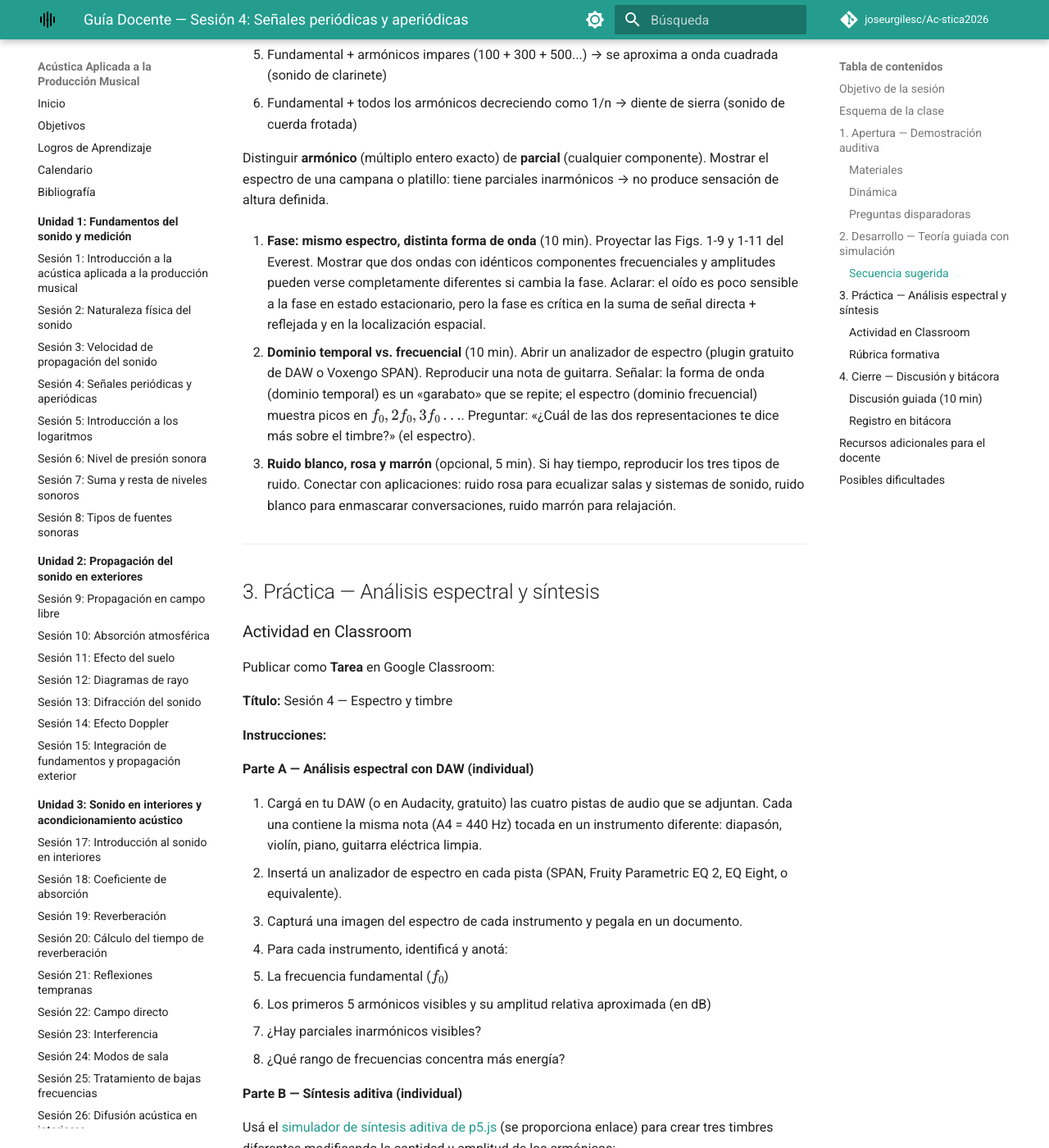
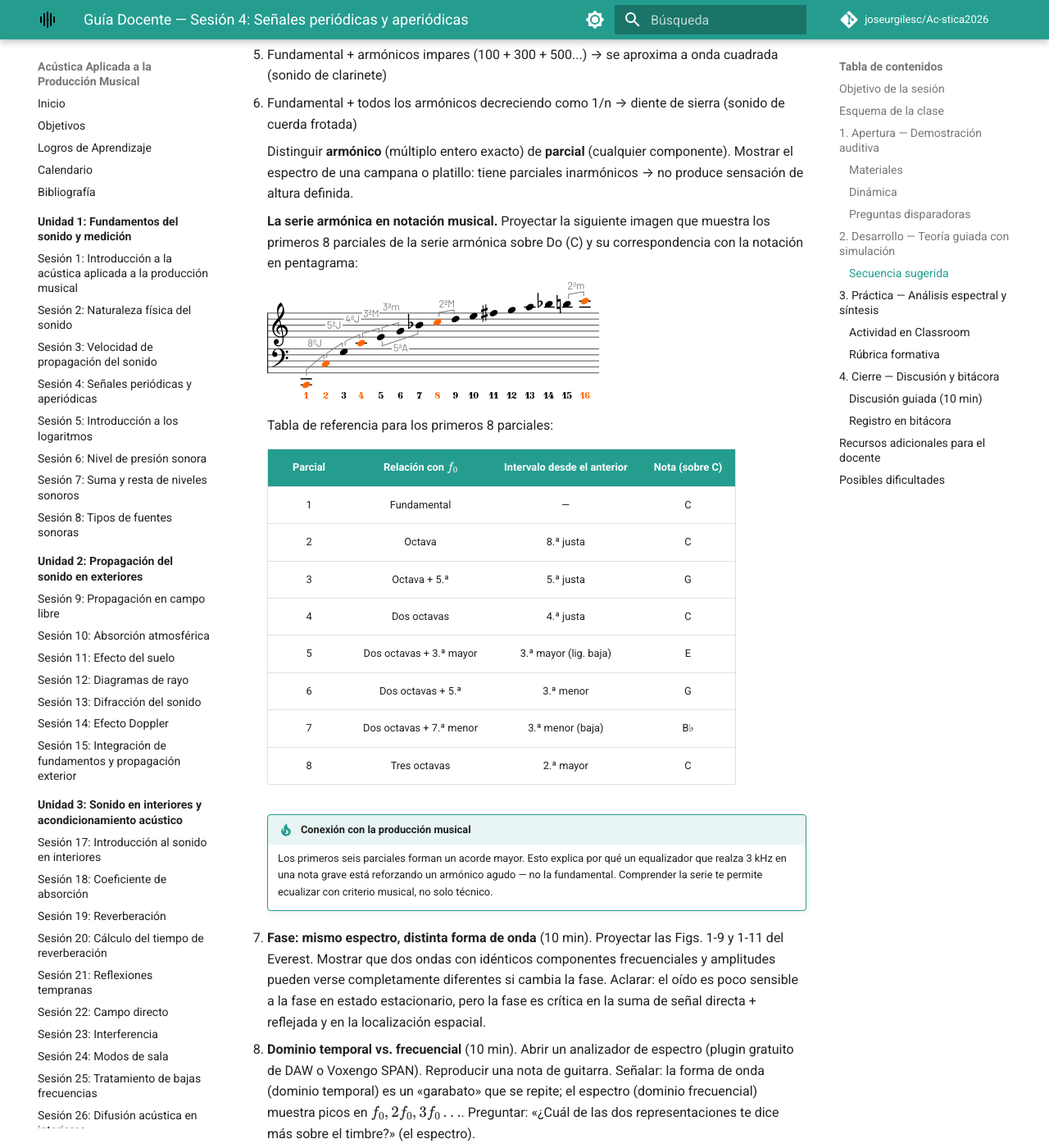
Before and after one commit to joseurgilesc/Ac-stica2026, an MkDocs documentation site: the page built from docs/guias-docente/sesion-04.md, in a window 1280 px wide and 1400 px high, scrolled down 1932 px. Shown: the whole window at 82% size. Built offline with MkDocs 1.6.1 and Material for MkDocs 9.7.7, drawn with Linux system fonts in a browser that asks for light colours; comment, search, counter and statistics services are not loaded; some of the changed text lies outside the part shown.

Commit message:
feat: agregar SVG de serie armónica y ejercicio a mano a guía sesión 04

```diff
--- a/docs/guias-docente/sesion-04.md
+++ b/docs/guias-docente/sesion-04.md
@@ -54,7 +54,27 @@ Que el estudiante distinga entre tonos puros, ondas complejas y ruido, comprenda
    - Fundamental + armónicos impares (100 + 300 + 500...) → se aproxima a onda cuadrada (sonido de clarinete)
    - Fundamental + todos los armónicos decreciendo como 1/n → diente de sierra (sonido de cuerda frotada)
 
-   Distinguir **armónico** (múltiplo entero exacto) de **parcial** (cualquier componente). Mostrar el espectro de una campana o platillo: tiene parciales inarmónicos → no produce sensación de altura definida.
+       Distinguir **armónico** (múltiplo entero exacto) de **parcial** (cualquier componente). Mostrar el espectro de una campana o platillo: tiene parciales inarmónicos → no produce sensación de altura definida.
+
+    **La serie armónica en notación musical.** Proyectar la siguiente imagen que muestra los primeros 8 parciales de la serie armónica sobre Do (C) y su correspondencia con la notación en pentagrama:
+
+    ![Serie armónica sobre Do](../img/serie_armonica.svg)
+
+    Tabla de referencia para los primeros 8 parciales:
+
+    | Parcial | Relación con $f_0$ | Intervalo desde el anterior | Nota (sobre C) |
+    |:-------:|:-------------------:|:---------------------------:|:--------------:|
+    | 1 | Fundamental | — | C |
+    | 2 | Octava | 8.ª justa | C |
+    | 3 | Octava + 5.ª | 5.ª justa | G |
+    | 4 | Dos octavas | 4.ª justa | C |
+    | 5 | Dos octavas + 3.ª mayor | 3.ª mayor (lig. baja) | E |
+    | 6 | Dos octavas + 5.ª | 3.ª menor | G |
+    | 7 | Dos octavas + 7.ª menor | 3.ª menor (baja) | B♭ |
+    | 8 | Tres octavas | 2.ª mayor | C |
+
+    !!! tip "Conexión con la producción musical"
+        Los primeros seis parciales forman un acorde mayor. Esto explica por qué un equalizador que realza 3 kHz en una nota grave está reforzando un armónico agudo — no la fundamental. Comprender la serie te permite ecualizar con criterio musical, no solo técnico.
 
 3. **Fase: mismo espectro, distinta forma de onda** (10 min). Proyectar las Figs. 1-9 y 1-11 del Everest. Mostrar que dos ondas con idénticos componentes frecuenciales y amplitudes pueden verse completamente diferentes si cambia la fase. Aclarar: el oído es poco sensible a la fase en estado estacionario, pero la fase es crítica en la suma de señal directa + reflejada y en la localización espacial.
 
@@ -101,6 +121,27 @@ Capturá la forma de onda y el espectro de cada timbre. Escribí una breve descr
 Redactá un comentario técnico que responda: ¿por qué dos instrumentos que tocan la misma nota suenan diferente? Usá los conceptos de **fundamental, armónicos, parciales, espectro y timbre**. Mencioná al menos un ejemplo concreto de los instrumentos que analizaste.
 
 **Fecha de entrega:** [definir según calendario]
+
+**Parte D — Serie armónica a mano (individual)**
+
+1. En papel pentagramado, escribí las series armónicas de cuatro notas fundamentales: **G (Sol)**, **D (Re)**, **B♭ (Si bemol)** y **F (Fa)**.
+2. Para cada fundamental, dibujá los primeros **8 parciales** en redondas sobre un pentagrama en clave de sol.
+3. Etiquetá cada parcial con su número (1 a 8) debajo de la nota.
+4. Entregá una foto clara o escaneo de las cuatro series.
+
+| Parcial | G (Sol) | D (Re) | B♭ (Sib) | F (Fa) |
+|:-------:|:-------:|:------:|:--------:|:------:|
+| 1 | G3 | D3 | B♭2 | F2 |
+| 2 | G4 | D4 | B♭3 | F3 |
+| 3 | D5 | A4 | F4 | C4 |
+| 4 | G5 | D5 | B♭4 | F4 |
+| 5 | B5 | F♯5 | D5 | A4 |
+| 6 | D6 | A5 | F5 | C5 |
+| 7 | F6 | C6 | A♭5 | E♭5 |
+| 8 | G6 | D6 | B♭5 | F5 |
+
+!!! note "Objetivo de este ejercicio"
+    Escribir la serie a mano obliga al estudiante a internalizar la relación entre la serie armónica (concepto físico) y la notación musical (herramienta del músico). Al hacerlo para cuatro fundamentales distintas, se refuerza el patrón de intervalos sin depender de una sola tonalidad.
 
 ### Rúbrica formativa
 
```
Also changed, not shown: docs/img/serie_armonica.svg (added).
